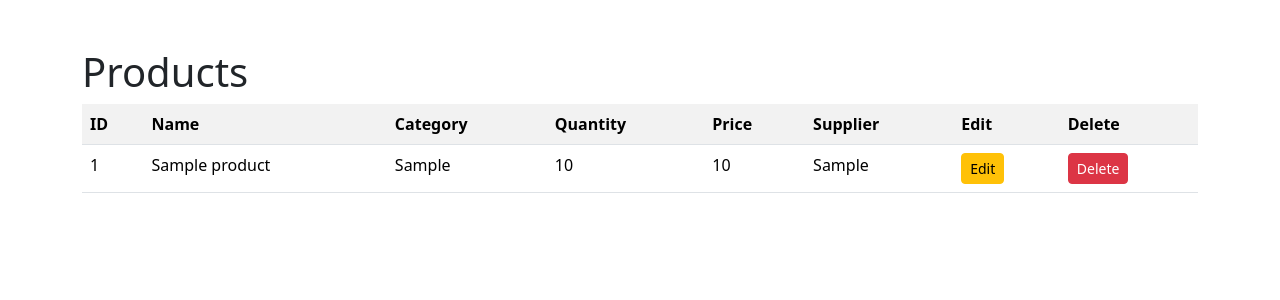
After one commit to ArchanaMishra21/Work_Sphere, a Flask app: page /products in a window 1280 px wide. The commit adds this page. Shown: the top 300 px of the page. Run offline with Flask 3, Linux system fonts and the light colour scheme; tables that the repository leaves empty hold one stand-in row (values such as "Sample post").

Commit message:
completed inventory CRUD module

```diff
--- a/app.py
+++ b/app.py
@@ -1,5 +1,6 @@
 from flask import Flask, render_template, request, redirect
 from models import db, Employee
+from models import Product
 
 app = Flask(__name__)
 
@@ -10,7 +11,6 @@ db.init_app(app)
 
 with app.app_context():
     db.create_all()
-
 
 @app.route("/")
 def home():
@@ -88,4 +88,77 @@ def edit_employee(id):
 )
 
 
-app.run(debug=True)
+
+@app.route("/add_product", methods=["GET", "POST"])
+def add_product():
+
+    if request.method == "POST":
+
+        product_name = request.form["product_name"]
+        category = request.form["category"]
+        quantity = request.form["quantity"]
+        price = request.form["price"]
+        supplier = request.form["supplier"]
+
+        new_product = Product(
+            name=product_name,
+            category=category,
+            quantity=quantity,
+            price=price,
+            supplier=supplier
+        )
+
+        db.session.add(new_product)
+        db.session.commit()
+
+        return redirect("/products")
+
+    return render_template("add_product.html")
+
+@app.route("/products")
+def products():
+
+    products = Product.query.all()
+
+    return render_template(
+        "products.html",
+        products=products
+    )
+
+@app.route("/delete_product/<int:id>")
+def delete_product(id):
+
+    product = Product.query.get(id)
+
+    db.session.delete(product)
+
+    db.session.commit()
+
+    return redirect("/products")
+
+
+@app.route("/edit_product/<int:id>", methods=["GET", "POST"])
+def edit_product(id):
+
+    product = Product.query.get(id)
+
+    if request.method == "POST":
+
+        product.name = request.form["product_name"]
+        product.category = request.form["category"]
+        product.quantity = request.form["quantity"]
+        product.price = request.form["price"]
+        product.supplier = request.form["supplier"]
+
+        db.session.commit()
+
+        return redirect("/products")
+
+    return render_template(
+        "edit_product.html",
+        product=product
+    )
+
+
+if __name__ == "__main__":
+    app.run(debug=True)
--- /dev/null
+++ b/templates/products.html
@@ -0,0 +1,63 @@
+<!DOCTYPE html>
+<html>
+
+<head>
+    <title>Products</title>
+
+    <link href="https://cdn.jsdelivr.net/npm/bootstrap@5.3.3/dist/css/bootstrap.min.css" rel="stylesheet">
+</head>
+
+<body>
+
+<div class="container mt-5">
+
+    <h1>Products</h1>
+
+    <table class="table table-striped">
+
+        <tr>
+            <th>ID</th>
+            <th>Name</th>
+            <th>Category</th>
+            <th>Quantity</th>
+            <th>Price</th>
+            <th>Supplier</th>
+            <th>Edit</th>
+            <th>Delete</th>
+        </tr>
+
+        {% for product in products %}
+
+        <tr>
+
+            <td>{{ product.id }}</td>
+            <td>{{ product.name }}</td>
+            <td>{{ product.category }}</td>
+            <td>{{ product.quantity }}</td>
+            <td>{{ product.price }}</td>
+            <td>{{ product.supplier }}</td>
+            <td>
+                <a href="/edit_product/{{ product.id }}"
+                    class="btn btn-warning btn-sm">
+                    Edit
+                </a>
+            </td>
+            <td>
+                <a href="/delete_product/{{ product.id }}"
+                    class="btn btn-danger btn-sm"
+                    onclick="return confirm('Are you sure you want to delete this product?')">
+                    Delete
+                </a>
+            </td>
+
+        </tr>
+
+        {% endfor %}
+
+    </table>
+
+</div>
+
+</body>
+
+</html>
```
Also changed, not shown: models.py (+9 -0 lines), templates/add_product.html (added, +63 -0 lines), templates/home.html (+8 -0 lines), templates/edit_product.html (added).
